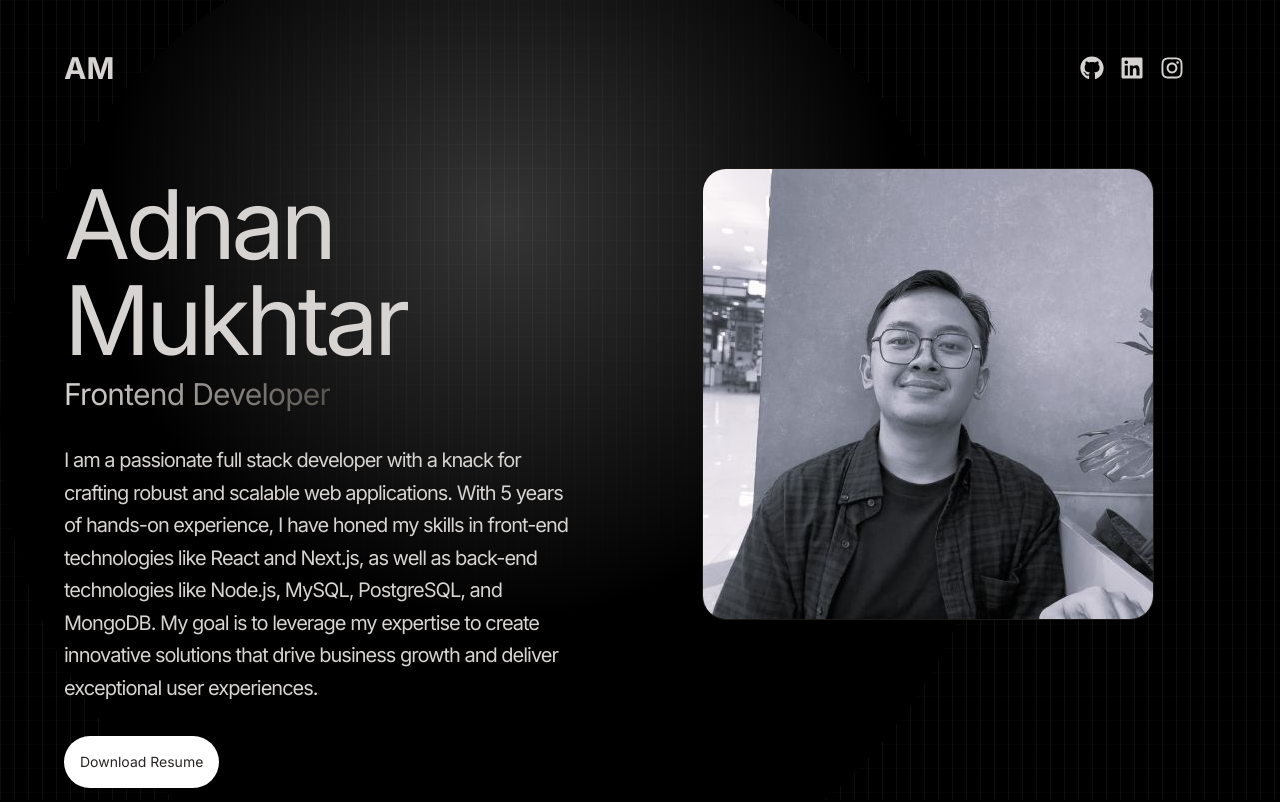
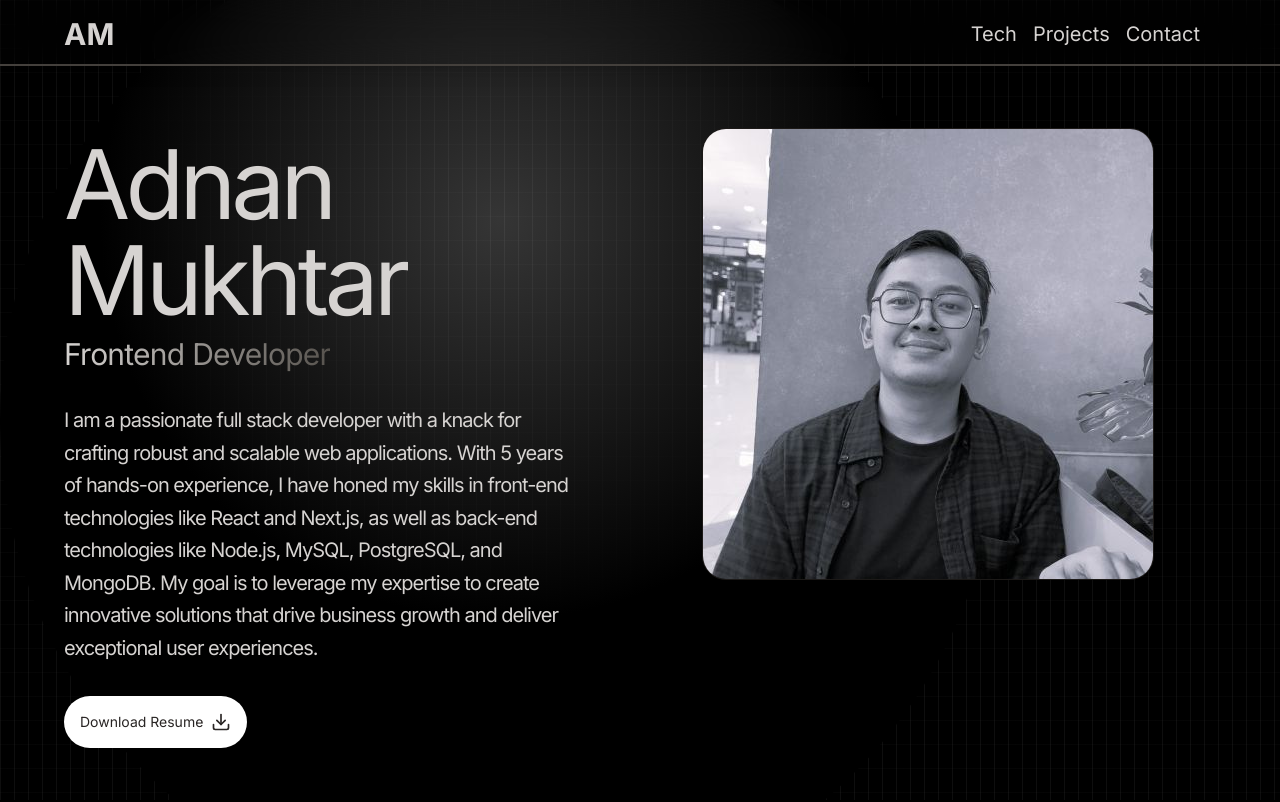
Before and after one commit to adnan-mkhtr/my-portfolio-v1, a React (Vite) app: page / in a window 1280 px wide. Shown: the top 802 px of the page. Built offline with nearby package versions, Linux system fonts and the light colour scheme.

Commit message:
Update navbar and add section contact

```diff
--- a/src/App.jsx
+++ b/src/App.jsx
@@ -2,6 +2,7 @@ import Navbar from './components/Navbar';
 import Hero from './components/Hero';
 import Tools from './components/Tools';
 import Projects from './components/Projects';
+import Contact from './components/Contact';
 
 function App() {
   return (
@@ -12,11 +13,12 @@ function App() {
           <div className="absolute left-0 right-0 top-[-10%] h-[1000px] w-[1000px] rounded-full bg-[radial-gradient(circle_400px_at_50%_300px,#fbfbfb36,#000)]"></div>
         </div>
       </div>
-      <div className="container mx-auto px-16">
-        <Navbar />
+      <Navbar />
+      <div className="container mx-auto px-16 pt-20">
         <Hero />
         <Tools />
         <Projects />
+        <Contact />
       </div>
     </div>
   );
--- a/src/components/Contact.jsx
+++ b/src/components/Contact.jsx
@@ -0,0 +1,49 @@
+import { CONTACT } from '../constants';
+import { FaGithub, FaInstagram, FaLinkedin } from 'react-icons/fa';
+const Contact = () => {
+  return (
+    <section id="contact" className="border-t border-stone-900 pb-20">
+      <h2 className="mt-20 mb-8 text-center text-4xl">Get in Touch</h2>
+      <div className="text-center tracking-tighter">
+        <p className="my-4 text-lg">{CONTACT.phoneNo}</p>
+        <p className="my-4 text-lg">{CONTACT.email}</p>
+        <div className="my-8 flex items-center justify-center gap-4 text-2xl lg:text-3xl">
+          <a
+            href="https://github.com/adnan-mkhtr"
+            target="_blank"
+            rel="noreferrer noopenner"
+            aria-label="Github"
+          >
+            <FaGithub />
+          </a>
+          <a
+            href="https://github.com/adnan-mkhtr"
+            target="_blank"
+            rel="noreferrer noopenner"
+            aria-label="Github"
+          >
+            <FaLinkedin />
+          </a>
+          <a
+            href="https://github.com/adnan-mkhtr"
+            target="_blank"
+            rel="noreferrer noopenner"
+            aria-label="Github"
+          >
+            <FaInstagram />
+          </a>
+        </div>
+        {/* <a
+          href="https://github.com/adnan-mkhtr"
+          target="_blank"
+          rel="noreferrer noopenner"
+          aria-label="Github"
+          >
+          <FaInstagram />
+        </a> */}
+      </div>
+    </section>
+  );
+};
+
+export default Contact;
--- a/src/components/Hero.jsx
+++ b/src/components/Hero.jsx
@@ -1,9 +1,10 @@
+import { FiDownload } from 'react-icons/fi';
 import profilePic from '../assets/adnanProfile2-copy.jpg';
 import { HERO_CONTENT } from '../constants';
 
 const Hero = () => {
   return (
-    <div className="pb-4 lg:mb-36">
+    <section id="hero" className="pt-4 pb-4 lg:mb-36">
       <div className="flex flex-wrap lg:flex-row-reverse">
         <div className="w-full lg:w-1/2">
           <div className="flex justify-center lg:p-8">
@@ -30,14 +31,17 @@ const Hero = () => {
               target="_blank"
               rel="noreferrer noopenner"
               download
-              className="bg-white rounded-full p-4 text-sm text-stone-800 mb-10"
+              className="flex items-center justify-center bg-white rounded-full p-4 text-sm text-stone-800 mb-10 hover:-translate-y-2 hover:shadow-[0_0_15px_rgba(59,130,246,0.4)] transition-all"
             >
-              Download Resume
+              <p>Download Resume</p>
+              <span className="ml-2 text-xl">
+                <FiDownload />
+              </span>
             </a>
           </div>
         </div>
       </div>
-    </div>
+    </section>
   );
 };
 
--- a/src/components/Navbar.jsx
+++ b/src/components/Navbar.jsx
@@ -1,37 +1,49 @@
-import { FaGithub, FaInstagram, FaLinkedin } from 'react-icons/fa';
-
 const Navbar = () => {
   return (
-    <nav className="flex items-center justify-between py-6">
+    <nav className="fixed top-0 w-full z-40 pt-1 border-b-2 border-stone-700 backdrop-blur-lg shadow-lg">
+      <div className="flex items-center justify-between px-16">
         <div className="flex flex-shrink-0 items-center">
-        <a href="/" aria-label="Home">
-          <p className="text-3xl font-bold">AM</p>
+          <a href="#hero" aria-label="Home">
+            <p className="text-lg lg:text-3xl font-bold hover:text-white hover:-translate-y-1 transition">
+              AM
+            </p>
           </a>
         </div>
-      <div className="m-8 flex items-center justify-center gap-4 text-2xl">
+        <div className="m-4 flex items-center justify-center gap-2 lg:gap-4 text-md lg:text-xl">
+          {/* <a
+            href="#hero"
+            rel="noreferrer noopenner"
+            aria-label="Home"
+            className="hover:text-white transition-all"
+          >
+            Home
+          </a> */}
           <a
-          href="https://github.com/adnan-mkhtr"
-          target="_blank"
+            href="#tech"
             rel="noreferrer noopenner"
-          aria-label="Github"
+            aria-label="Tech"
+            className="hover:text-white hover:-translate-y-1 transition"
           >
-          <FaGithub />
+            Tech
+            {/* <FaLinkedin /> */}
           </a>
           <a
-          href="https://github.com/adnan-mkhtr"
-          target="_blank"
+            href="#projects"
             rel="noreferrer noopenner"
-          aria-label="Github"
+            aria-label="Projects"
+            className="hover:text-white hover:-translate-y-1 transition"
           >
-          <FaLinkedin />
+            Projects
+            {/* <FaInstagram /> */}
           </a>
           <a
-          href="https://github.com/adnan-mkhtr"
-          target="_blank"
+            href="#contact"
             rel="noreferrer noopenner"
-          aria-label="Github"
+            aria-label="Contact"
+            className="hover:text-white hover:-translate-y-1 transition"
           >
-          <FaInstagram />
+            Contact
+            {/* <FaInstagram /> */}
           </a>
           {/* <a
           href="https://github.com/adnan-mkhtr"
@@ -42,6 +54,7 @@ const Navbar = () => {
           <FaGithub />
         </a> */}
         </div>
+      </div>
     </nav>
   );
 };
--- a/src/components/Projects.jsx
+++ b/src/components/Projects.jsx
@@ -2,7 +2,7 @@ import { PROJECTS } from '../constants';
 
 const Projects = () => {
   return (
-    <div className="pb-4">
+    <section id="projects" className="pb-4">
       <h2 className="my-20 text-center text-4xl">Projects</h2>
       <div>
         {PROJECTS.map((project, index) => (
@@ -31,7 +31,7 @@ const Projects = () => {
           </div>
         ))}
       </div>
-    </div>
+    </section>
   );
 };
 
--- a/src/components/Tools.jsx
+++ b/src/components/Tools.jsx
@@ -5,7 +5,7 @@ import { TbBrandNextjs } from 'react-icons/tb';
 
 const Tools = () => {
   return (
-    <div className="pb-24">
+    <section id="tech" className="pb-24">
       <h2 className="my-20 text-center text-4xl">Technologies</h2>
       <div className="flex flex-wrap items-center justify-center gap-4">
         <div>
@@ -27,7 +27,7 @@ const Tools = () => {
           <BiLogoPostgresql className="text-7xl text-sky-700" />
         </div>
       </div>
-    </div>
+    </section>
   );
 };
 export default Tools;
```
Lines whose indentation alone changed are shown as unchanged.
